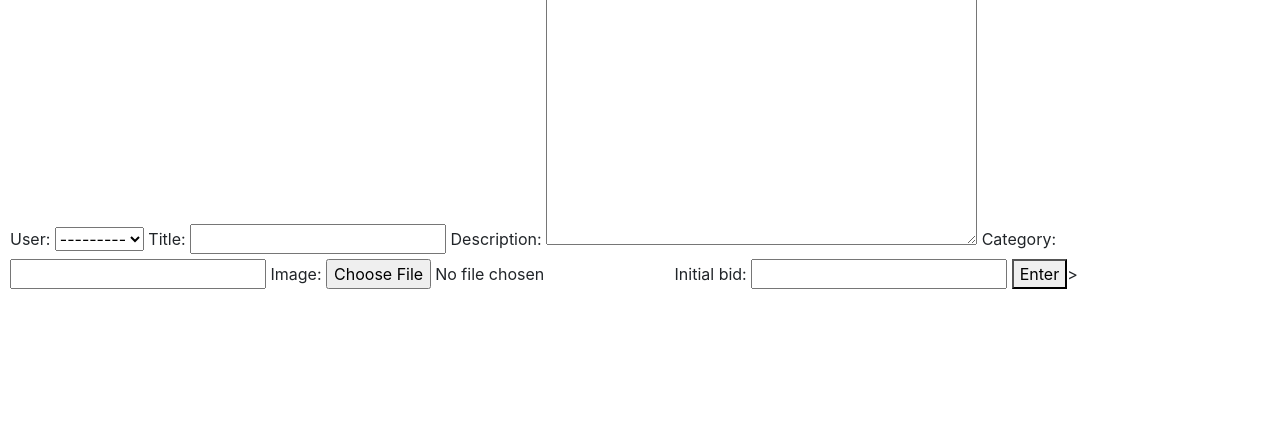
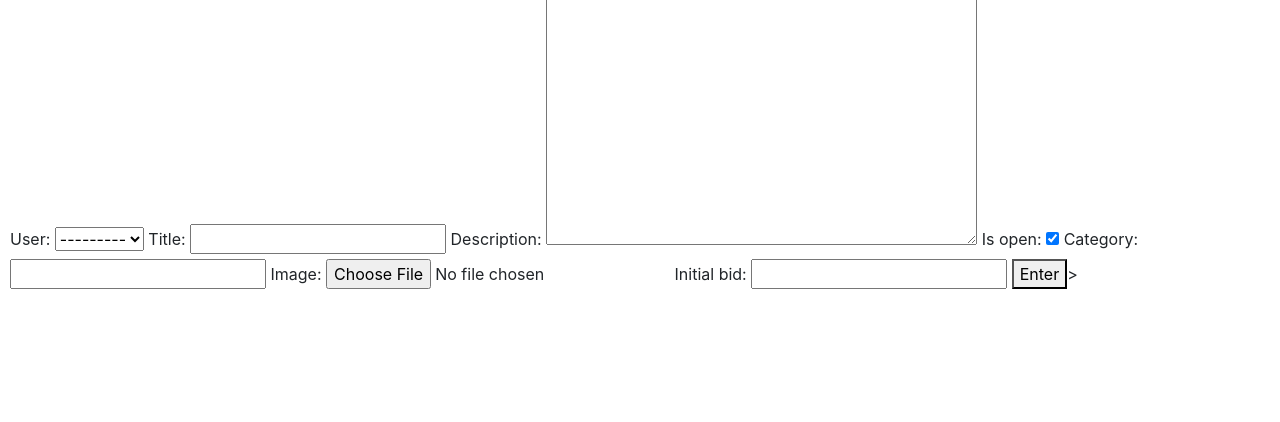
Before and after one commit to Marwanishere/commerce, a Django app: page /new_listing in a window 1280 px wide. Shown: the part 220-642 px from the top of the page. Run offline with Django 3.2, Linux system fonts and the light colour scheme; data comes from the database, SQL or seed files in the repository; both versions use the stored data as it was before the commit; some libraries are stand-ins or nearby versions.

Commit message:
fully functional version of the code untill this point (for requirements)

```diff
--- a/auctions/models.py
+++ b/auctions/models.py
@@ -16,11 +16,11 @@ class AuctionListing(models.Model):
     user = models.ForeignKey(User, on_delete=models.CASCADE, related_name= "auction_listings")
     title = models.CharField(max_length=64)
     description = models.TextField()
+    is_open = models.BooleanField(default=True)
     category = models.CharField(max_length = 64)
     #below 2 lines generated using cs50 ai assistance
     image = models.ImageField(upload_to='')
     initial_bid = models.DecimalField(max_digits=6, decimal_places=2)
-    is_open = models.BooleanField(default=True)
     winner = models.ForeignKey(User, on_delete=models.CASCADE, related_name="user", null=True, blank=True)
     def current_bid(self):
         bid = Bid.objects.filter(auction_listing=self).order_by('-bid_amount').first()
--- a/auctions/templates/auctions/new_listing.html
+++ b/auctions/templates/auctions/new_listing.html
@@ -16,9 +16,9 @@
             {{ form.description.errors }}
             {{ form.description.label_tag }}
             {{ form.description }}
-            {{ form.active.errors }}
-            {{ form.active.label_tag }}
-            {{ form.active }}
+            {{ form.is_open.errors }}
+            {{ form.is_open.label_tag }}
+            {{ form.is_open }}
             {{ form.category.errors }}
             {{ form.category.label_tag }}
             {{ form.category }}
--- a/auctions/templates/auctions/not_in.html
+++ b/auctions/templates/auctions/not_in.html
@@ -2,7 +2,7 @@
 {% load templatetags %}
 {% block body %}
     {% if request.user.is_authenticated%}
-        <p>You must be signed in to the correct to do this.</p>
+        <p>You must be signed in to the correct account to do this.</p>
     {% else %}
         <p>You must be signed in to do this.</p>
     {% endif %}
```
Also changed, not shown: db.sqlite3.
